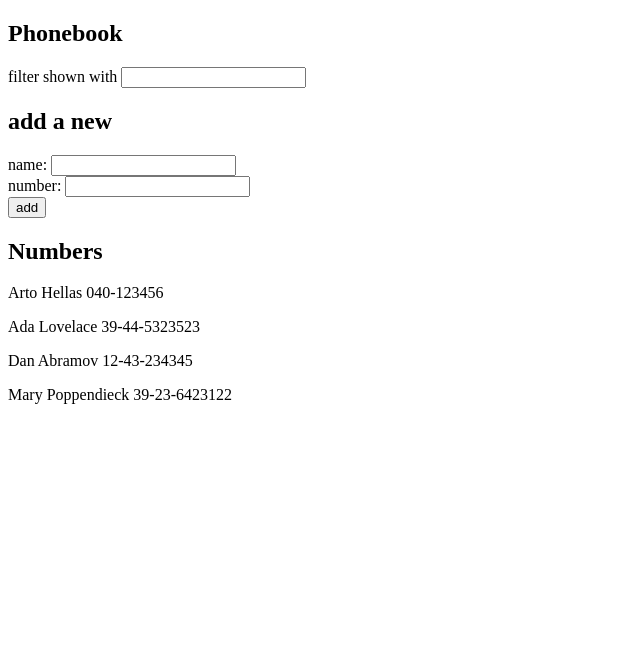
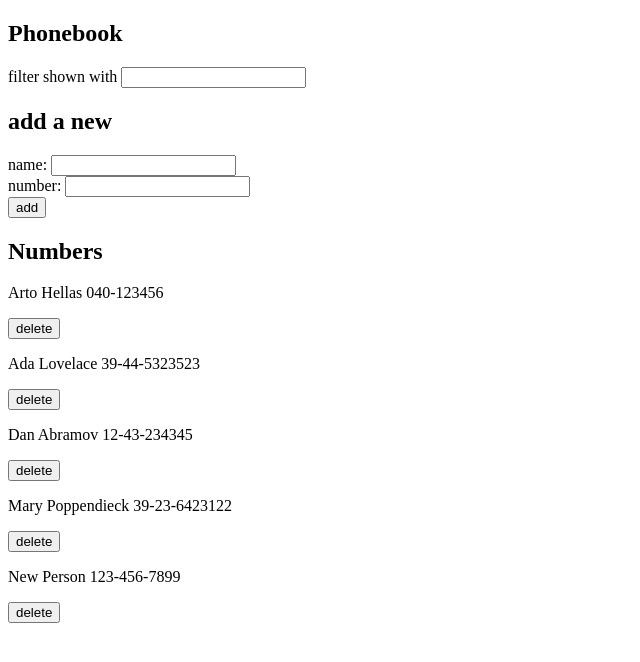
Before and after one commit to japusen/FullStackOpen, a React (Vite) app in the folder part2/phonebook/: page / in a window 1280 px wide. Shown: the top 662 px of the page, without its empty margins (0-640 px from the left). Built offline with nearby package versions, Linux system fonts and the light colour scheme; data requests are answered from the project's data file.

Commit message:
Part 2d Exercises 2.12 - 2.15

```diff
--- a/part2/phonebook/db.json
+++ b/part2/phonebook/db.json
@@ -19,6 +19,11 @@
       "name": "Mary Poppendieck",
       "number": "39-23-6423122",
       "id": 4
+    },
+    {
+      "name": "New Person",
+      "number": "123-456-7899",
+      "id": 5
     }
   ]
 }
--- a/part2/phonebook/src/App.jsx
+++ b/part2/phonebook/src/App.jsx
@@ -1,5 +1,5 @@
-import axios from "axios";
 import { useEffect, useState } from "react";
+import personService from "./services/person";
 
 const Filter = ({ setNewFilter }) => {
 	const handleFilterChange = (event) => {
@@ -33,21 +33,26 @@ const PersonForm = ({
 	);
 };
 
-const Persons = ({ persons }) => {
+const Persons = ({ persons, onDelete }) => {
 	return (
 		<>
 			{persons.map((person) => (
-				<Person key={person.id} person={person} />
+				<Person
+					key={person.id}
+					person={person}
+					onDelete={() => onDelete(person.id)}
+				/>
 			))}
 		</>
 	);
 };
 
-const Person = ({ person }) => (
+const Person = ({ person, onDelete }) => (
 	<>
 		<p>
 			{person.name} {person.number}
 		</p>
+		<button onClick={onDelete}>delete</button>
 	</>
 );
 
@@ -58,27 +63,57 @@ const App = () => {
 	const [filter, setNewFilter] = useState("");
 
 	useEffect(() => {
-		axios.get("http://localhost:3001/persons").then((response) => {
-			setPersons(response.data);
+		personService.getAll().then((initialPersons) => {
+			setPersons(initialPersons);
 		});
 	}, []);
 
 	const addNewPerson = (event) => {
 		event.preventDefault();
 
-		if (persons.find((person) => person.name === newName)) {
-			alert(`${newName} is already added to phonebook`);
+		const person = persons.find((person) => person.name === newName);
+		if (person) {
+			if (
+				window.confirm(
+					`${person.name} is already added to phonebook, replace the old number with a new one?`
+				)
+			) {
+				const updatedPerson = {
+					...person,
+					number: newPhoneNumber,
+				};
+				personService
+					.update(person.id, updatedPerson)
+					.then((returnedPerson) => {
+						setPersons(
+							persons.map((p) =>
+								p.id === returnedPerson.id ? returnedPerson : p
+							)
+						);
+					});
+			}
 		} else {
 			const newPerson = {
 				name: newName,
 				number: newPhoneNumber,
-				id: persons.length + 1,
 			};
-			setPersons(persons.concat(newPerson));
+
+			personService.create(newPerson).then((returnedPerson) => {
+				setPersons(persons.concat(returnedPerson));
+			});
 		}
 
 		setNewName("");
 		setNewPhoneNumber("");
+	};
+
+	const removePerson = (id) => {
+		const person = persons.find((person) => person.id === id);
+		if (window.confirm(`Delete ${person.name}?`)) {
+			personService.remove(id).then((_) => {
+				setPersons(persons.filter((person) => person.id !== id));
+			});
+		}
 	};
 
 	const handleNameChange = (event) => {
@@ -107,7 +142,7 @@ const App = () => {
 				handlePhoneNumberChange={handlePhoneNumberChange}
 			/>
 			<h2>Numbers</h2>
-			<Persons persons={filteredPeople} />
+			<Persons persons={filteredPeople} onDelete={removePerson} />
 		</div>
 	);
 };
--- /dev/null
+++ b/part2/phonebook/src/services/person.js
@@ -0,0 +1,29 @@
+import axios from "axios";
+const baseUrl = "http://localhost:3001/persons";
+
+const getAll = () => {
+	const request = axios.get(baseUrl);
+	return request.then((response) => response.data);
+};
+
+const create = (newObject) => {
+	const request = axios.post(baseUrl, newObject);
+	return request.then((response) => response.data);
+};
+
+const update = (id, newObject) => {
+	const request = axios.put(`${baseUrl}/${id}`, newObject);
+	return request.then((response) => response.data);
+};
+
+const remove = (id) => {
+	const request = axios.delete(`${baseUrl}/${id}`);
+	return request.then((response) => response.data);
+};
+
+export default {
+	getAll,
+	create,
+	update,
+	remove,
+};
```
Lines whose indentation alone changed are shown as unchanged.
